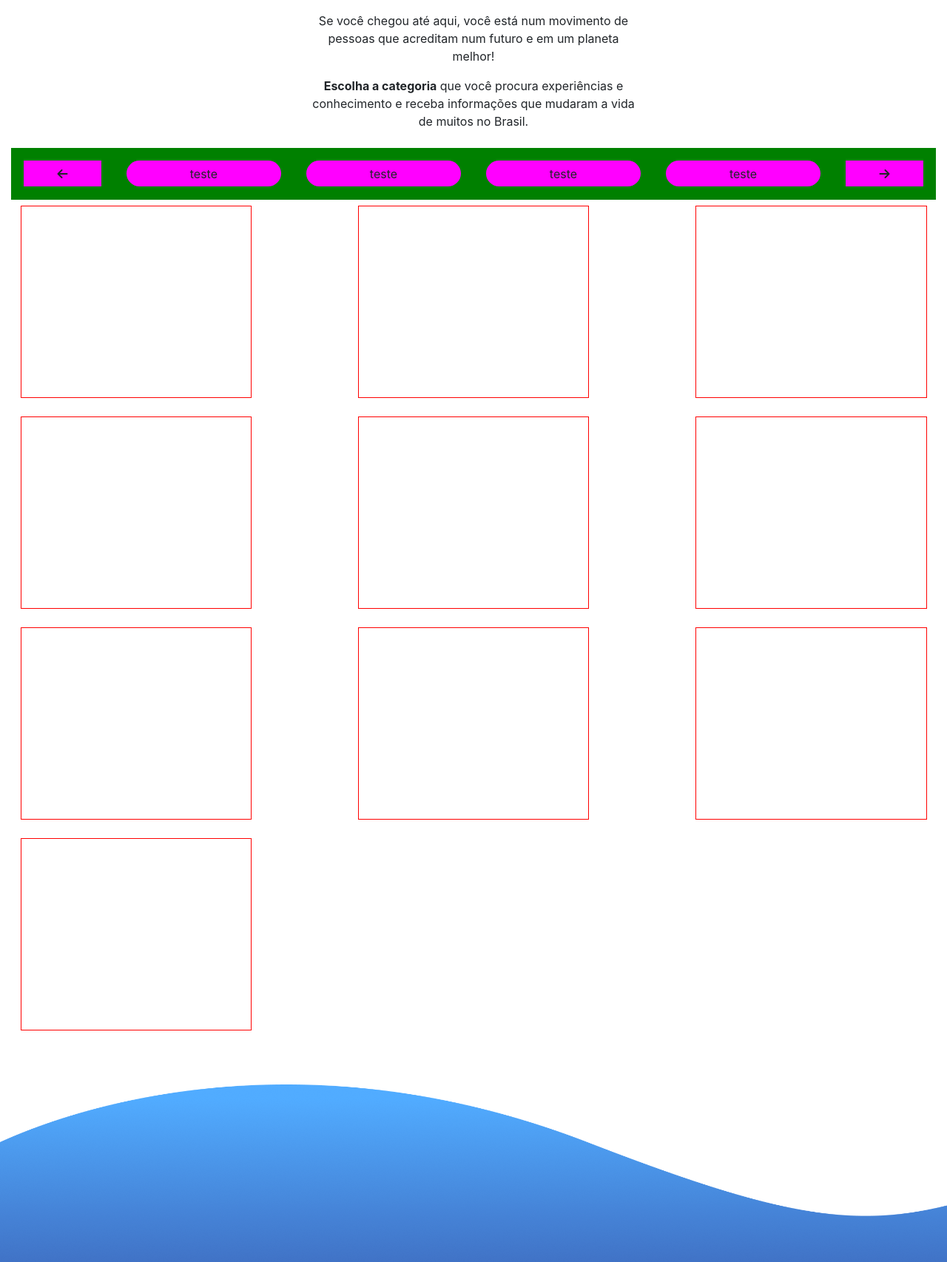
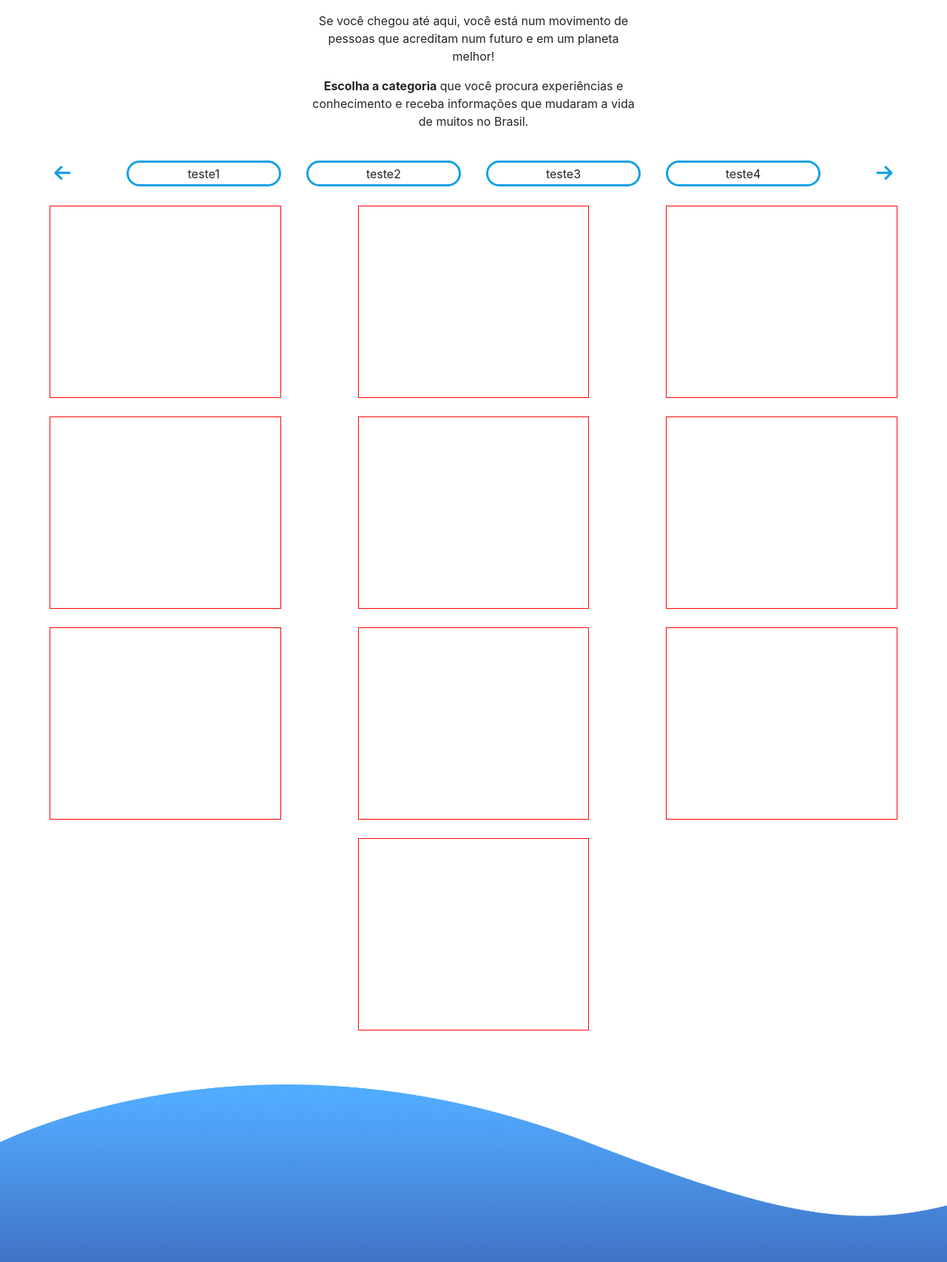
Before and after one commit to Gstv-web/ConectaCidades, a PHP site: page /videos.html in a window 1280 px wide. Shown: the part 160-1866 px from the top of the page at 74% size. Run offline with PHP 8.4, Linux system fonts and the light colour scheme; some libraries are stand-ins or nearby versions.

Commit message:
new: Botões de categorias agora ficam destacadas corretamente ao selecioná-las

```diff
--- a/ConectaCidades/style.css
+++ b/ConectaCidades/style.css
@@ -166,6 +166,13 @@ form p {
         align-items: center;
     }
 
+    .inputs {
+        display: flex !important;
+        flex-direction: column !important;
+        align-items: center !important;
+        width: 90%;
+    }
+
     #form2 input {
         margin-top: 5px;
         margin-bottom: 25px;
@@ -181,8 +188,8 @@ form p {
     font-size: 20px;
     font-weight: bold;
     font-family: 'Inter', sans-serif;
-    padding: 1% 3% 1% 3%;
-    margin-top: 20px;
+    padding: 1% 1% 1% 1%;
+    margin-top: 10px;
 }
 
 /* HISTORIAS */
@@ -351,11 +358,6 @@ footer p {
 
 
 
-.green {
-    background-color: green;
-    height: 70px;
-}
-
 .imagem {
     height: max-content;
 }
@@ -373,15 +375,54 @@ footer p {
 
 /* CARROSSEL CATEGORIAS */
 
+.buttonRow {
+    height: 70px;
+}
+
 .categorias {
     height: 50%;
-    background-color: magenta;
+    border: 3px solid #13A0E2;
     cursor: pointer;
     display: flex;
 }
 
+.categorias:hover {
+    background-color: #13A0E2;
+    color: #ffffff;
+    font-weight: bold;
+}
+
+.categorias:focus {
+    background-color: #13A0E2 !important;
+    color: #ffffff;
+    font-weight: bold;
+}
+
+.flecha {
+    height: 100% !important;
+    display: flex;
+}
+
+.fa {
+    font-size: 25px;
+    color: #13A0E2;
+    padding: 7%;
+    border-radius: 50%;
+    align-self: auto;
+    cursor: pointer;
+}
+
+.fa:hover {
+    background-color: #13A0E2;
+    color: #ffffff;
+}
+
 @media screen and (min-width: 340px) and (max-width: 576px) {
     .categorias {
+        display: none;
+    }
+
+    .flecha {
         display: none;
     }
 
--- a/ConectaCidades/videos.html
+++ b/ConectaCidades/videos.html
@@ -13,18 +13,36 @@
         integrity="sha384-DfXdz2htPH0lsSSs5nCTpuj/zy4C+OGpamoFVy38MVBnE+IbbVYUew+OrCXaRkfj"
         crossorigin="anonymous"></script>
     <script>
+
+        /* Filtra divs de acordo com a "tag" (Botões tela grande) */
         $(document).ready(function(){
             $('.categorias').click(function(){
-                $('.white').toggle();
+                var value = $(this).attr("data-categoria");
+                var valor = $('.white').attr("data-categoria");
+                var selected = $(this).attr("aria-pressed");
+
+                if(selected == true)  $(this).attr("aria-pressed", false);
+                else $(this).attr("aria-pressed", true);
+                console.log(selected);
+
+                $('.white').filter(function(){
+                    if ($(this).attr("data-categoria") == value || value.length == 0){
+                        $(this).toggle(true);
+
+                    } else {
+                        $(this).toggle(false);
+                    };
+                });
             });
         });
 
+        /* Filtra divs de acordo com a "tag" (Select telas menores) */
         $(document).ready(function(){
             $('#categorias').on("change", function(){
                 var value = $(this).val();
-                console.log(value);
+                var valor = $('.white').attr("data-categoria");
                 $('.white').filter(function(){
-                    if ($(this).attr == value){
+                    if ($(this).attr("data-categoria") == value || value.length == 0){
                         $(this).toggle(true);
                     } else {
                         $(this).toggle(false);
@@ -60,14 +78,14 @@
 
         <!-- CARROSSEL CATEGORIAS -->
 
-        <div class="green row d-flex w-100 my-2 align-items-center justify-content-around">
+        <div class="buttonRow row d-flex w-100 my-2 align-items-center justify-content-around">
 
-            <div class="categorias col-sm-1 align-items-center justify-content-center"><i class="fa fa-arrow-left"></i></div>
-            <div class="categorias col-sm-2 rounded-pill align-items-center justify-content-center">teste</div>
-            <div class="categorias col-sm-2 rounded-pill align-items-center justify-content-center">teste</div>
-            <div class="categorias col-sm-2 rounded-pill align-items-center justify-content-center">teste</div>
-            <div class="categorias col-sm-2 rounded-pill align-items-center justify-content-center">teste</div>
-            <div class="categorias col-sm-1 align-items-center justify-content-center"><i class="fa fa-arrow-right"></i></div>
+            <div class="flecha col-sm-1 align-items-center justify-content-center"><i class="fa fa-arrow-left"></i></div>
+            <div class="categorias col-sm-2 rounded-pill align-items-center justify-content-center" data-categoria="teste1" data-selected="false" tabindex="-1">teste1</div>
+            <div class="categorias col-sm-2 rounded-pill align-items-center justify-content-center" data-categoria="teste2" data-selected="false" tabindex="-1">teste2</div>
+            <div class="categorias col-sm-2 rounded-pill align-items-center justify-content-center" data-categoria="teste3" data-selected="false" tabindex="-1">teste3</div>
+            <div class="categorias col-sm-2 rounded-pill align-items-center justify-content-center" data-categoria="teste4" data-selected="false" tabindex="-1">teste4</div>
+            <div class="flecha col-sm-1 align-items-center justify-content-center"><i class="fa fa-arrow-right"></i></div>
 
             <select name="" id="categorias" class="d-sm-none">
                 <option value="" selected>Escolha uma categoria...</option>
@@ -78,18 +96,18 @@
             </select>
 
         </div>
-        <div class="videoRow row row-cols-md-4 d-flex w-100 h-auto pb-lg-5 justify-content-between">
+        <div class="videoRow row row-cols-md-4 d-flex w-100 h-auto pb-lg-5 justify-content-around">
 
             <div class="white col-md" data-categoria="teste1"></div>
-            <div class="white col-md"></div>
-            <div class="white col-md"></div>
-            <div class="white col-md"></div>
-            <div class="white col-md"></div>
-            <div class="white col-md"></div>
-            <div class="white col-md"></div>
-            <div class="white col-md"></div>
-            <div class="white col-md"></div>
-            <div class="white col-md align-items-center"></div>
+            <div class="white col-md" data-categoria="teste2"></div>
+            <div class="white col-md" data-categoria="teste1"></div>
+            <div class="white col-md" data-categoria="teste1"></div>
+            <div class="white col-md" data-categoria="teste1"></div>
+            <div class="white col-md" data-categoria="teste1"></div>
+            <div class="white col-md" data-categoria="teste1"></div>
+            <div class="white col-md" data-categoria="teste1"></div>
+            <div class="white col-md" data-categoria="teste2"></div>
+            <div class="white col-md align-items-center" data-categoria="teste1"></div>
             <!-- <div class="white col-lg-4 col-md-5 col-sm-8 mb-sm-4"></div>
             <div class="white col-lg-4 col-md-5 col-sm-8 mb-sm-4"></div>
             <div class="white col-lg-4 col-md-5 col-sm-8 mb-sm-4"></div>
```
Also changed, not shown: ConectaCidades/dbConnection.php (added, +26 -0 lines), ConectaCidades/index.php (renamed from ConectaCidades/index.html, +23 -10 lines).
